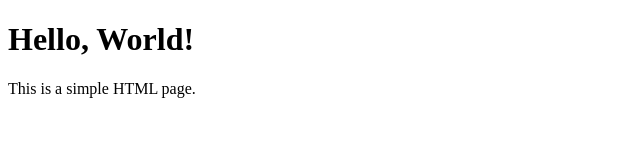
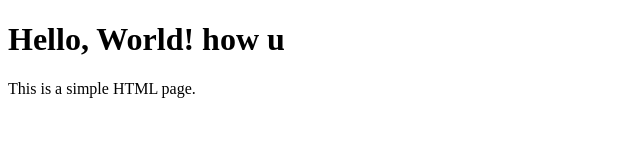
Before and after one commit to yedupj/workspace, a plain HTML site: page index.html in a window 1280 px wide. Shown: the whole page, without its empty margins (0-640 px from the left). Drawn offline with Linux system fonts and the light colour scheme.

Commit message:
second commit

```diff
--- a/index.html
+++ b/index.html
@@ -4,7 +4,7 @@
     <title>My First Web Page</title>
 </head>
 <body>
-    <h1>Hello, World!</h1>
+    <h1>Hello, World! how u </h1>
     <p>This is a simple HTML page.</p>
 </body>
 </html>
```
